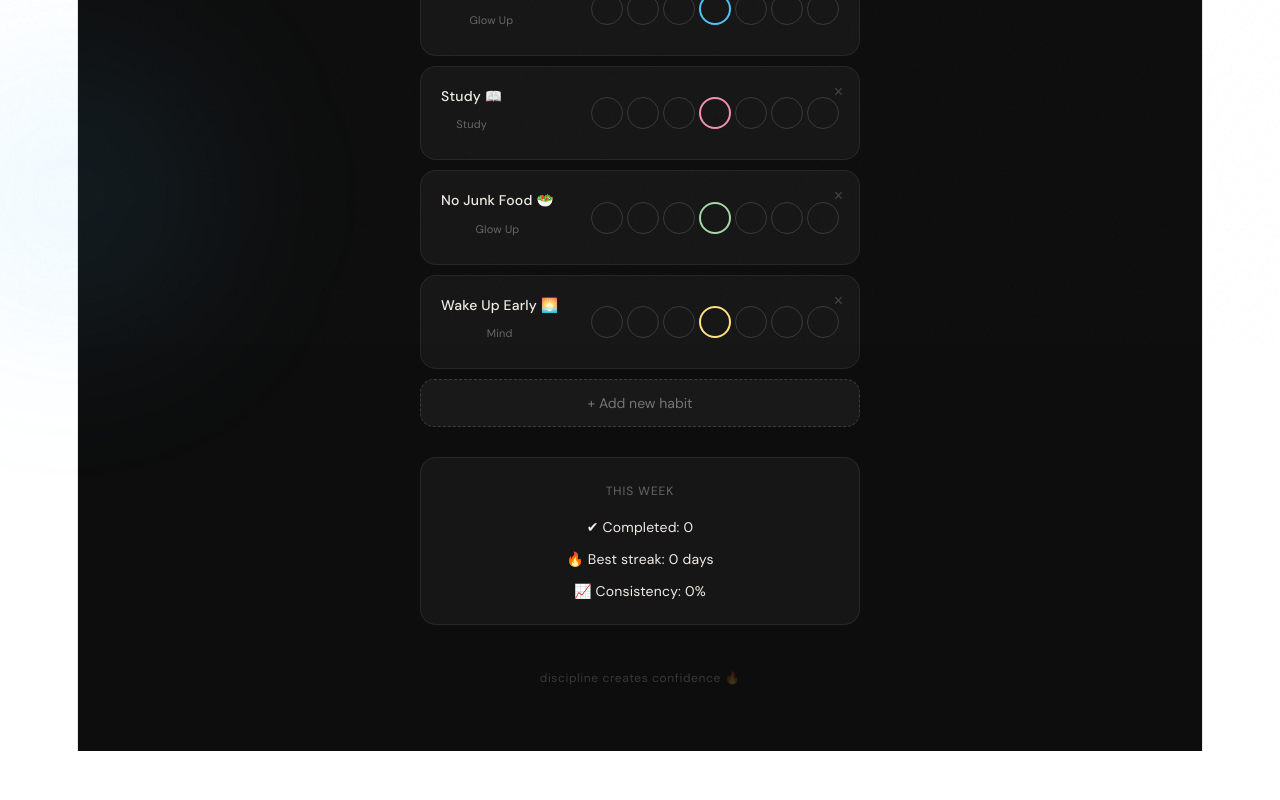
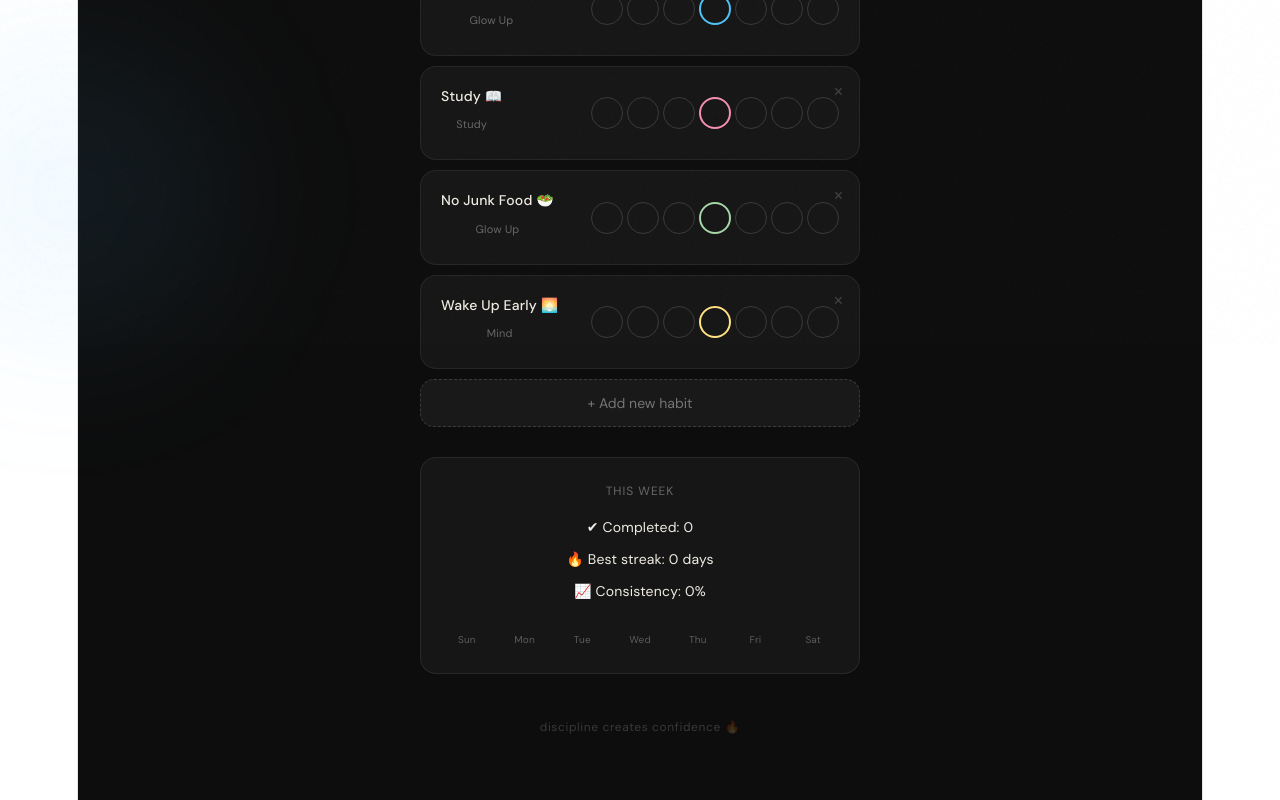
Before and after one commit to yuzuriha468-tech/habit-tracker-app, a React (Vite) app: page / in a window 1280 px wide. Shown: the part 456-1256 px from the top of the page. Before the commit the page ends 1207 px from the top, so only its background shows below. Built offline with nearby package versions, Linux system fonts and the light colour scheme; a web font is replaced by a local one.

Commit message:
added weekly chart

```diff
--- a/src/App.jsx
+++ b/src/App.jsx
@@ -71,6 +71,15 @@ const weeklyPercent = weeklyTotal
   : 0;
 
 const bestStreak = Math.max(...habits.map(h => h.streak), 0);
+const dailyData = weekKeys.map(day => {
+  const count = habits.filter(h => h.completedDays.includes(day)).length;
+  return {
+    day,
+    count
+  };
+});
+
+const maxDaily = Math.max(...dailyData.map(d => d.count), 1);
 
   useEffect(() => {
     try { localStorage.setItem("habits_v2", JSON.stringify(habits)); } catch {}
@@ -504,6 +513,36 @@ const progress = filteredHabits.length
     📈 Consistency: {weeklyPercent}%
   </p>
 
+<div style={{
+  display: "flex",
+  justifyContent: "space-between",
+  alignItems: "flex-end",
+  marginTop: 16,
+  gap: 6
+}}>
+  {dailyData.map((d, i) => {
+    const height = (d.count / maxDaily) * 60;
+
+    return (
+      <div key={i} style={{ textAlign: "center", flex: 1 }}>
+        <div style={{
+          height: `${height}px`,
+          background: "linear-gradient(180deg, #ce93d8, #f48fb1)",
+          borderRadius: 6,
+          marginBottom: 4,
+          transition: "0.3s"
+        }} />
+        <span style={{
+          fontSize: 10,
+          color: "rgba(255,255,255,0.3)"
+        }}>
+          {new Date(d.day).toLocaleDateString("en-US", { weekday: "short" })}
+        </span>
+      </div>
+    );
+  })}
+</div>
+
 </div>
 
         {/* Footer */}
```
